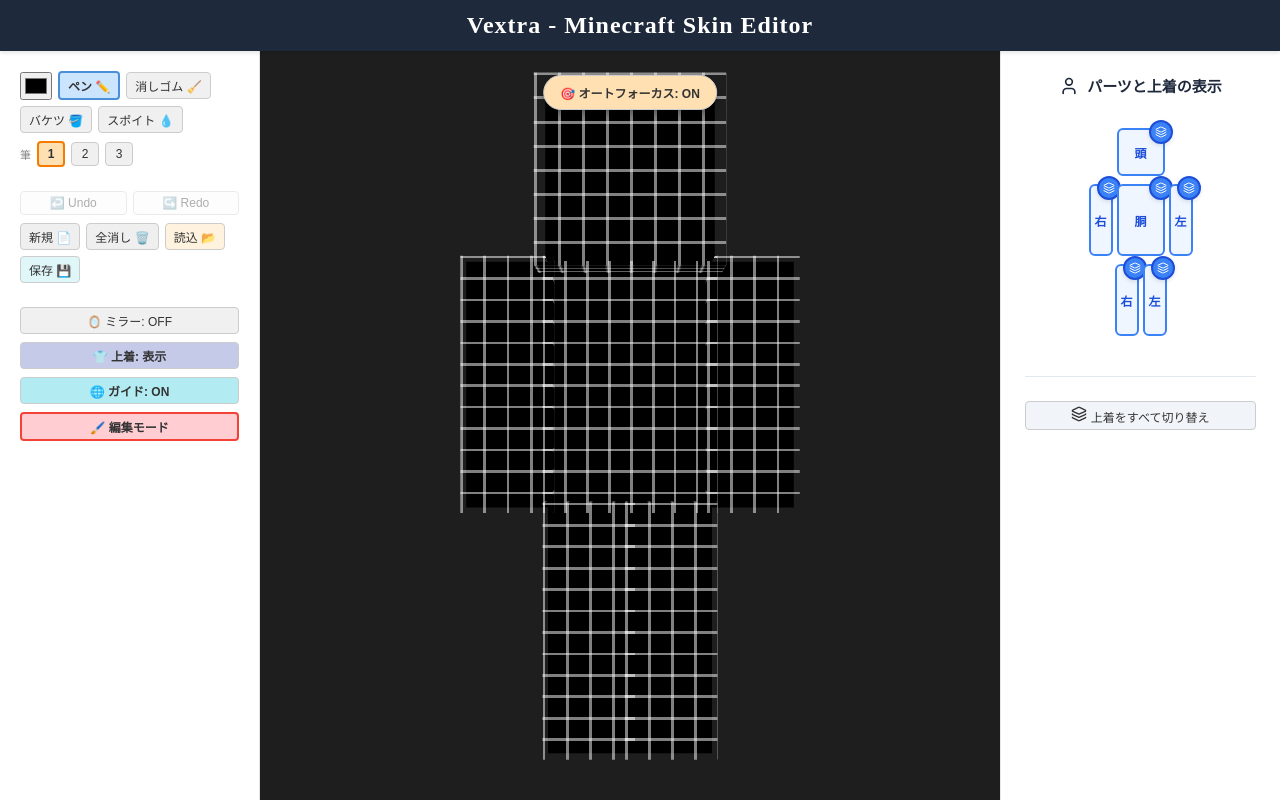
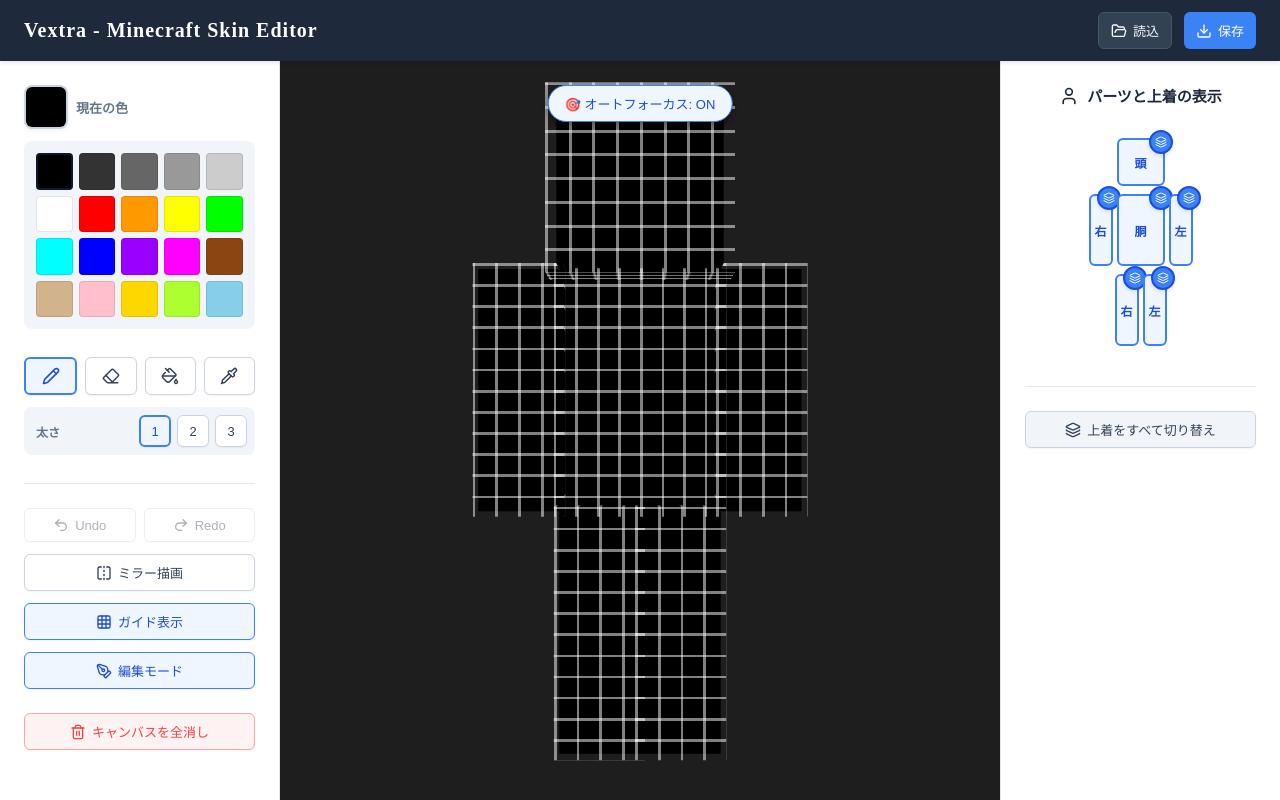
Before and after one commit to ToraMutton/minecraft-skin-editor, a React (Vite) app: page / in a window 1280 px wide. Built offline with nearby package versions, Linux system fonts and the light colour scheme.

Commit message:
feat: change UI

```diff
--- a/src/App.tsx
+++ b/src/App.tsx
@@ -1,36 +1,16 @@
 import { useRef, useCallback } from 'react'
-import './App.css'
 import CanvasEditor from './CanvasEditor'
 
 function App() {
   const canvasRef = useRef<HTMLCanvasElement>(null)
-
-  const handleTextureUpdate = useCallback(() => {
-  }, [])
+  const handleTextureUpdate = useCallback(() => { }, [])
 
   return (
-    <div style={{ display: 'flex', flexDirection: 'column', height: '100vh', overflow: 'hidden' }}>
-      {/* タイトル */}
-      <header style={{
-        backgroundColor: '#1e293b',
-        color: '#ffffff',
-        padding: '12px 24px',
-        textAlign: 'center',
-        boxShadow: '0 2px 4px rgba(0,0,0,0.1)',
-        zIndex: 20
-      }}>
-        <h1 style={{ margin: 0, fontSize: '24px', fontWeight: 'bold', letterSpacing: '1px' }}>
-          Vextra - Minecraft Skin Editor
-        </h1>
-      </header>
-
-      {/* 1画面レイアウト */}
-      <div style={{ flex: 1, position: 'relative' }}>
-        <CanvasEditor
-          canvasRef={canvasRef}
-          onTextureUpdate={handleTextureUpdate}
-        />
-      </div>
+    <div style={{ width: '100vw', height: '100vh', overflow: 'hidden' }}>
+      <CanvasEditor
+        canvasRef={canvasRef}
+        onTextureUpdate={handleTextureUpdate}
+      />
     </div>
   )
 }
--- a/src/CanvasEditor.tsx
+++ b/src/CanvasEditor.tsx
@@ -8,7 +8,17 @@ import type { Tool, BrushSize } from './skinUtils';
 import { SKIN_UV, SKIN_UV_OVER, applyPartUV, createGridTexture } from './skinUtils';
 import { useSkinLogic } from './useSkinLogic';
 
-import { User, Layers } from 'lucide-react';
+import {
+  Pencil, Eraser, PaintBucket, Pipette,
+  Undo2, Redo2, Trash2, FolderOpen, Download,
+  FlipHorizontal, Grid, PenTool, Accessibility, Focus, User, Layers
+} from 'lucide-react';
+
+const PRESET_COLORS = [
+  '#000000', '#333333', '#666666', '#999999', '#CCCCCC', '#FFFFFF',
+  '#FF0000', '#FF9900', '#FFFF00', '#00FF00', '#00FFFF', '#0000FF', '#9900FF', '#FF00FF',
+  '#8B4513', '#D2B48C', '#FFC0CB', '#FFD700', '#ADFF2F', '#87CEEB'
+];
 
 interface Props {
   // テクスチャ更新を親に通知するコールバック
@@ -34,7 +44,6 @@ export default function CanvasEditor({ onTextureUpdate, canvasRef }: Props) {
   });
 
   const [isAutoFocus, setIsAutoFocus] = useState(true); // デフォルトはON
-  const [showOverlay, setShowOverlay] = useState(true); // 上着を表示するかどうか(デフォルトはON)
   const [showGuide, setShowGuide] = useState(true);
 
   const [mode, setMode] = useState<'edit' | 'pose'>('edit'); // 編集 or ポーズ
@@ -449,40 +458,34 @@ export default function CanvasEditor({ onTextureUpdate, canvasRef }: Props) {
 
   // --- スタイル ---
 
-  // ボタン基本デザイン
-  const btn: React.CSSProperties = {
-    padding: '4px 8px',
-    cursor: 'pointer',
-    border: '1px solid #ccc',
-    borderRadius: '4px',
-    fontSize: '12px',
-    color: '#333',
+  const btnBase: React.CSSProperties = {
+    display: 'flex', alignItems: 'center', justifyContent: 'center', gap: '6px',
+    padding: '8px 12px', cursor: 'pointer',
+    border: '1px solid #cbd5e1', borderRadius: '6px',
+    fontSize: '13px', color: '#334155', backgroundColor: '#ffffff',
+    transition: 'all 0.2s ease', boxShadow: '0 1px 2px rgba(0,0,0,0.05)'
   };
 
-  // 現在のツール判定
   const toolBtn = (t: Tool): React.CSSProperties => ({
-    ...btn,
-    backgroundColor: tool === t ? '#cce5ff' : '#f0f0f0',
-    border: tool === t ? '2px solid #4a90d9' : '1px solid #ccc',
-    fontWeight: tool === t ? 'bold' : 'normal',
+    ...btnBase,
+    backgroundColor: tool === t ? '#eff6ff' : '#ffffff',
+    border: tool === t ? '2px solid #3b82f6' : '1px solid #cbd5e1',
+    color: tool === t ? '#1d4ed8' : '#334155',
+    padding: '8px', flex: 1
   });
 
-  // トグルボタン
-  const toggleBtn = (active: boolean, color?: string): React.CSSProperties => ({
-    ...btn,
-    backgroundColor: active ? (color || '#e8eaf6') : '#f0f0f0', // color指定
-    fontWeight: active ? 'bold' : 'normal',
+  const toggleBtn = (active: boolean): React.CSSProperties => ({
+    ...btnBase,
+    backgroundColor: active ? '#eff6ff' : '#ffffff',
+    border: active ? '1px solid #3b82f6' : '1px solid #cbd5e1',
+    color: active ? '#1d4ed8' : '#334155',
   });
 
-
-  // ブラシの太さ
   const sizeBtn = (s: BrushSize): React.CSSProperties => ({
-    ...btn,
-    width: '28px',
-    textAlign: 'center',
-    backgroundColor: brushSize === s ? '#ffe0b2' : '#f0f0f0',
-    border: brushSize === s ? '2px solid #f57c00' : '1px solid #ccc',
-    fontWeight: brushSize === s ? 'bold' : 'normal',
+    ...btnBase, padding: '4px', width: '32px', height: '32px',
+    backgroundColor: brushSize === s ? '#eff6ff' : '#ffffff',
+    border: brushSize === s ? '2px solid #3b82f6' : '1px solid #cbd5e1',
+    color: brushSize === s ? '#1d4ed8' : '#334155',
   });
 
 
@@ -549,109 +552,129 @@ export default function CanvasEditor({ onTextureUpdate, canvasRef }: Props) {
 
   // return部分
   return (
+    <div style={{ display: 'flex', flexDirection: 'column', height: '100%', width: '100%' }}>
+
+      {/* --- ヘッダー (右上に読込・保存を配置) --- */}
+      <header style={{
+        backgroundColor: '#1e293b', color: '#ffffff', padding: '12px 24px',
+        display: 'flex', justifyContent: 'space-between', alignItems: 'center',
+        boxShadow: '0 2px 4px rgba(0,0,0,0.1)', zIndex: 20
+      }}>
+        <h1 style={{ margin: 0, fontSize: '20px', fontWeight: 'bold', letterSpacing: '1px' }}>
+          Vextra - Minecraft Skin Editor
+        </h1>
+        <div style={{ display: 'flex', gap: '12px' }}>
+          <button onClick={() => fileInputRef.current?.click()}
+            style={{ ...btnBase, backgroundColor: '#334155', color: '#f8fafc', border: '1px solid #475569' }}
+            onMouseEnter={(e) => e.currentTarget.style.backgroundColor = '#475569'}
+            onMouseLeave={(e) => e.currentTarget.style.backgroundColor = '#334155'}
+          >
+            <FolderOpen size={16} /> 読込
+          </button>
+          <input ref={fileInputRef} type="file" accept=".png" onChange={handleImport} style={{ display: 'none' }} />
+
+          <button onClick={downloadImage}
+            style={{ ...btnBase, backgroundColor: '#3b82f6', color: '#ffffff', border: 'none' }}
+            onMouseEnter={(e) => e.currentTarget.style.backgroundColor = '#2563eb'}
+            onMouseLeave={(e) => e.currentTarget.style.backgroundColor = '#3b82f6'}
+          >
+            <Download size={16} /> 保存
+          </button>
+        </div>
+      </header>
+
+      {/* --- メインエディタ領域 --- */}
       <div style={{
-      display: 'grid',
-      gridTemplateColumns: '260px 1fr 280px',
-      height: '100%',
-      width: '100%',
-      backgroundColor: '#f5f5f7',
-      fontFamily: '-apple-system, BlinkMacSystemFont, "Segoe UI", Roboto, Helvetica, Arial, sans-serif'
+        display: 'grid', gridTemplateColumns: '280px 1fr 280px', flex: 1,
+        backgroundColor: '#f8fafc', fontFamily: '-apple-system, BlinkMacSystemFont, "Segoe UI", Roboto, Helvetica, Arial, sans-serif'
       }}>
 
-      {/* 左サイドバー（ツール＆パレット＆操作ボタン） */}
+        {/* --- 左サイドバー --- */}
         <aside style={{
-        backgroundColor: '#ffffff',
-        borderRight: '1px solid #e5e5e5',
-        padding: '20px',
-        display: 'flex',
-        flexDirection: 'column',
-        gap: '24px',
-        overflowY: 'auto'
+          backgroundColor: '#ffffff', borderRight: '1px solid #e2e8f0', padding: '24px',
+          display: 'flex', flexDirection: 'column', gap: '28px', overflowY: 'auto'
         }}>
-        {/* ツール群 */}
-        <div style={{ display: 'flex', flexDirection: 'column', gap: '8px' }}>
-          <div style={{ display: 'flex', gap: '6px', alignItems: 'center', flexWrap: 'wrap' }}>
-            <input
-              type="color"
-              value={color}
-              onChange={(e) => { setColor(e.target.value); addRecentColor(e.target.value); }}
-              disabled={colorDisabled}
-              style={{ cursor: colorDisabled ? 'not-allowed' : 'pointer', width: '32px', height: '28px' }}
+
+          {/* セクション1: カラーパレット */}
+          <div style={{ display: 'flex', flexDirection: 'column', gap: '12px' }}>
+            <div style={{ display: 'flex', gap: '8px', alignItems: 'center' }}>
+              <div style={{
+                width: '40px', height: '40px', borderRadius: '8px', overflow: 'hidden',
+                border: '2px solid #cbd5e1', cursor: colorDisabled ? 'not-allowed' : 'pointer',
+                boxShadow: '0 2px 4px rgba(0,0,0,0.05)'
+              }}>
+                <input type="color" value={color} onChange={(e) => { setColor(e.target.value); addRecentColor(e.target.value); }}
+                  disabled={colorDisabled} style={{ width: '150%', height: '150%', margin: '-25%', cursor: 'inherit', border: 'none' }}
                 />
-            {(['pen', 'eraser', 'bucket', 'picker'] as Tool[]).map(t => (
-              <button key={t} onClick={() => setTool(t)} style={toolBtn(t)}>
-                {toolConfig[t].label}
-              </button>
-            ))}
+              </div>
+              <div style={{ fontSize: '13px', color: '#64748b', fontWeight: 'bold' }}>現在の色</div>
             </div>
 
-          {/* 最近使った色パレット */}
-          {recentColors.length > 0 && (
-            <div style={{ display: 'flex', gap: '3px', flexWrap: 'wrap' }}>
-              {recentColors.map((c, i) => (
-                <button key={`${c}-${i}`}
-                  onClick={() => { setColor(c); setTool('pen'); }}
-                  title={c}
+            {/* 大型パレット */}
+            <div style={{ display: 'grid', gridTemplateColumns: 'repeat(5, 1fr)', gap: '6px', padding: '12px', backgroundColor: '#f1f5f9', borderRadius: '8px' }}>
+              {PRESET_COLORS.map((c) => (
+                <button key={c} onClick={() => { setColor(c); setTool('pen'); }} title={c}
                   style={{
-                    width: '20px', height: '20px', backgroundColor: c,
-                    border: c === color ? '2px solid #333' : '1px solid #aaa',
-                    borderRadius: '3px', cursor: 'pointer', padding: 0,
+                    aspectRatio: '1', backgroundColor: c, border: c === color ? '2px solid #0f172a' : '1px solid rgba(0,0,0,0.1)',
+                    borderRadius: '4px', cursor: 'pointer', padding: 0, transition: 'transform 0.1s'
                   }}
+                  onMouseEnter={(e) => e.currentTarget.style.transform = 'scale(1.1)'}
+                  onMouseLeave={(e) => e.currentTarget.style.transform = 'scale(1)'}
                 />
-              ))}
-            </div>
-          )}
-
-          {/* ブラシサイズ */}
-          <div style={{ display: 'flex', gap: '6px', alignItems: 'center' }}>
-            <span style={{ fontSize: '11px', color: '#888' }}>筆</span>
-            {([1, 2, 3] as BrushSize[]).map(s => (
-              <button key={s} onClick={() => setBrushSize(s)} style={sizeBtn(s)}>
-                {s}
-              </button>
               ))}
             </div>
           </div>
 
-        {/* 操作ボタン群（Undo/Redo/保存など） */}
-        <div style={{ display: 'flex', flexDirection: 'column', gap: '8px' }}>
-          <div style={{ display: 'flex', gap: '6px' }}>
-            <button onClick={handleUndo} disabled={!canUndo} style={{ ...btn, opacity: canUndo ? 1 : 0.4, flex: 1 }} title="元に戻す">↩️ Undo</button>
-            <button onClick={handleRedo} disabled={!canRedo} style={{ ...btn, opacity: canRedo ? 1 : 0.4, flex: 1 }} title="やり直す">↪️ Redo</button>
+          {/* セクション2: ツール */}
+          <div style={{ display: 'flex', flexDirection: 'column', gap: '12px' }}>
+            <div style={{ display: 'flex', gap: '8px' }}>
+              <button onClick={() => setTool('pen')} style={toolBtn('pen')} title="ペン"><Pencil size={18} /></button>
+              <button onClick={() => setTool('eraser')} style={toolBtn('eraser')} title="消しゴム"><Eraser size={18} /></button>
+              <button onClick={() => setTool('bucket')} style={toolBtn('bucket')} title="バケツ"><PaintBucket size={18} /></button>
+              <button onClick={() => setTool('picker')} style={toolBtn('picker')} title="スポイト"><Pipette size={18} /></button>
             </div>
-          <div style={{ display: 'flex', gap: '6px', flexWrap: 'wrap' }}>
-            <button onClick={newCanvas} style={btn}>新規 📄</button>
-            <button onClick={clearCanvas} style={btn}>全消し 🗑️</button>
-            <button onClick={() => fileInputRef.current?.click()} style={{ ...btn, backgroundColor: '#fff3e0' }}>読込 📂</button>
-            <input ref={fileInputRef} type="file" accept=".png" onChange={handleImport} style={{ display: 'none' }} />
-            <button onClick={downloadImage} style={{ ...btn, backgroundColor: '#e0f7fa' }}>保存 💾</button>
+            <div style={{ display: 'flex', gap: '8px', alignItems: 'center', backgroundColor: '#f1f5f9', padding: '8px', borderRadius: '8px' }}>
+              <span style={{ fontSize: '12px', color: '#64748b', fontWeight: 'bold', marginLeft: '4px' }}>太さ</span>
+              <div style={{ flex: 1, display: 'flex', justifyContent: 'flex-end', gap: '6px' }}>
+                {([1, 2, 3] as BrushSize[]).map(s => (
+                  <button key={s} onClick={() => setBrushSize(s)} style={sizeBtn(s)}>{s}</button>
+                ))}
+              </div>
             </div>
           </div>
 
-        {/* 各種設定 */}
-        <div style={{ display: 'flex', flexDirection: 'column', gap: '8px' }}>
-          <button onClick={() => setMirror(!mirror)} style={toggleBtn(mirror, '#e1bee7')}>
-            🪞 ミラー: {mirror ? 'ON' : 'OFF'}
-          </button>
-          <button onClick={() => setShowOverlay(!showOverlay)} style={toggleBtn(showOverlay, '#c5cae9')}>
-            👕 上着: {showOverlay ? '表示' : '非表示'}
-          </button>
-          <button onClick={() => setShowGuide(!showGuide)} style={toggleBtn(showGuide, '#b2ebf2')}>
-            🌐 ガイド: {showGuide ? 'ON' : 'OFF'}
-          </button>
+          {/* セクション3: 操作 & 設定 */}
+          <div style={{ display: 'flex', flexDirection: 'column', gap: '12px', borderTop: '1px solid #e2e8f0', paddingTop: '24px' }}>
+            <div style={{ display: 'flex', gap: '8px' }}>
+              <button onClick={handleUndo} disabled={!canUndo} style={{ ...btnBase, opacity: canUndo ? 1 : 0.4, flex: 1 }}><Undo2 size={16} /> Undo</button>
+              <button onClick={handleRedo} disabled={!canRedo} style={{ ...btnBase, opacity: canRedo ? 1 : 0.4, flex: 1 }}><Redo2 size={16} /> Redo</button>
+            </div>
+
+            <button onClick={() => setMirror(!mirror)} style={toggleBtn(mirror)}><FlipHorizontal size={16} /> ミラー描画</button>
+            <button onClick={() => setShowGuide(!showGuide)} style={toggleBtn(showGuide)}><Grid size={16} /> ガイド表示</button>
+
             <button
               onClick={() => setMode(mode === 'edit' ? 'pose' : 'edit')}
               style={{
-              ...btn,
-              backgroundColor: mode === 'pose' ? '#a5d6a7' : '#ffcdd2',
-              fontWeight: 'bold', color: '#333',
-              border: mode === 'pose' ? '2px solid #4caf50' : '2px solid #f44336'
+                ...btnBase,
+                backgroundColor: mode === 'pose' ? '#f1f5f9' : '#eff6ff',
+                color: mode === 'pose' ? '#64748b' : '#1d4ed8',
+                border: mode === 'pose' ? '1px solid #cbd5e1' : '1px solid #3b82f6',
               }}
             >
-            {mode === 'edit' ? '🖌️ 編集モード' : '🚶‍♂️ 鑑賞モード'}
+              {mode === 'edit' ? <><PenTool size={16} /> 編集モード</> : <><Accessibility size={16} /> 鑑賞モード</>}
+            </button>
+
+            <button onClick={clearCanvas}
+              style={{ ...btnBase, color: '#ef4444', borderColor: '#fca5a5', backgroundColor: '#fef2f2', marginTop: '12px' }}
+              onMouseEnter={(e) => e.currentTarget.style.backgroundColor = '#fee2e2'}
+              onMouseLeave={(e) => e.currentTarget.style.backgroundColor = '#fef2f2'}
+            >
+              <Trash2 size={16} /> キャンバスを全消し
             </button>
           </div>
         </aside>
+
 
 
         {/* 中央エリア */}
@@ -732,7 +755,9 @@ export default function CanvasEditor({ onTextureUpdate, canvasRef }: Props) {
                 const allOver = !(visibleOverlay.head && visibleOverlay.body && visibleOverlay.rightArm && visibleOverlay.leftArm && visibleOverlay.rightLeg && visibleOverlay.leftLeg);
                 setVisibleOverlay({ head: allOver, body: allOver, rightArm: allOver, leftArm: allOver, rightLeg: allOver, leftLeg: allOver });
               }}
-            style={{ ...btn, justifyContent: 'center', backgroundColor: '#f1f5f9' }}
+              style={{ ...btnBase, justifyContent: 'center', backgroundColor: '#f1f5f9' }}
+              onMouseEnter={(e) => e.currentTarget.style.backgroundColor = '#e2e8f0'}
+              onMouseLeave={(e) => e.currentTarget.style.backgroundColor = '#f1f5f9'}
             >
               <Layers size={16} /> 上着をすべて切り替え
             </button>
@@ -740,5 +765,6 @@ export default function CanvasEditor({ onTextureUpdate, canvasRef }: Props) {
         </aside>
 
       </div>
+    </div>
   );
 }
```
Lines whose indentation alone changed are shown as unchanged.
